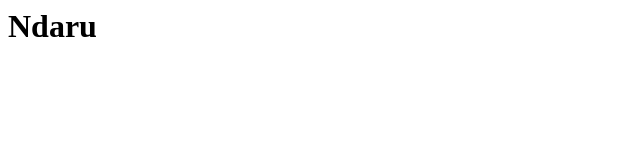
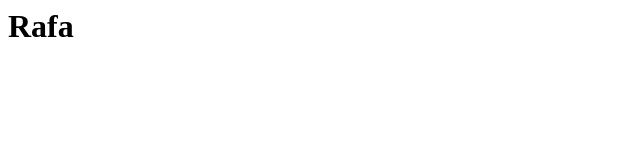
Before and after one commit to ndaru21/learn-git, a plain HTML site: page index.html in a window 1280 px wide. Shown: the full height of the page, 0-640 px from the left. Drawn offline with Linux system fonts and the light colour scheme.

Commit message:
Tambah h1 Rafa

```diff
--- a/index.html
+++ b/index.html
@@ -1 +1 @@
-<h1>Ndaru</h1>
+<h1>Rafa</h1>
```
